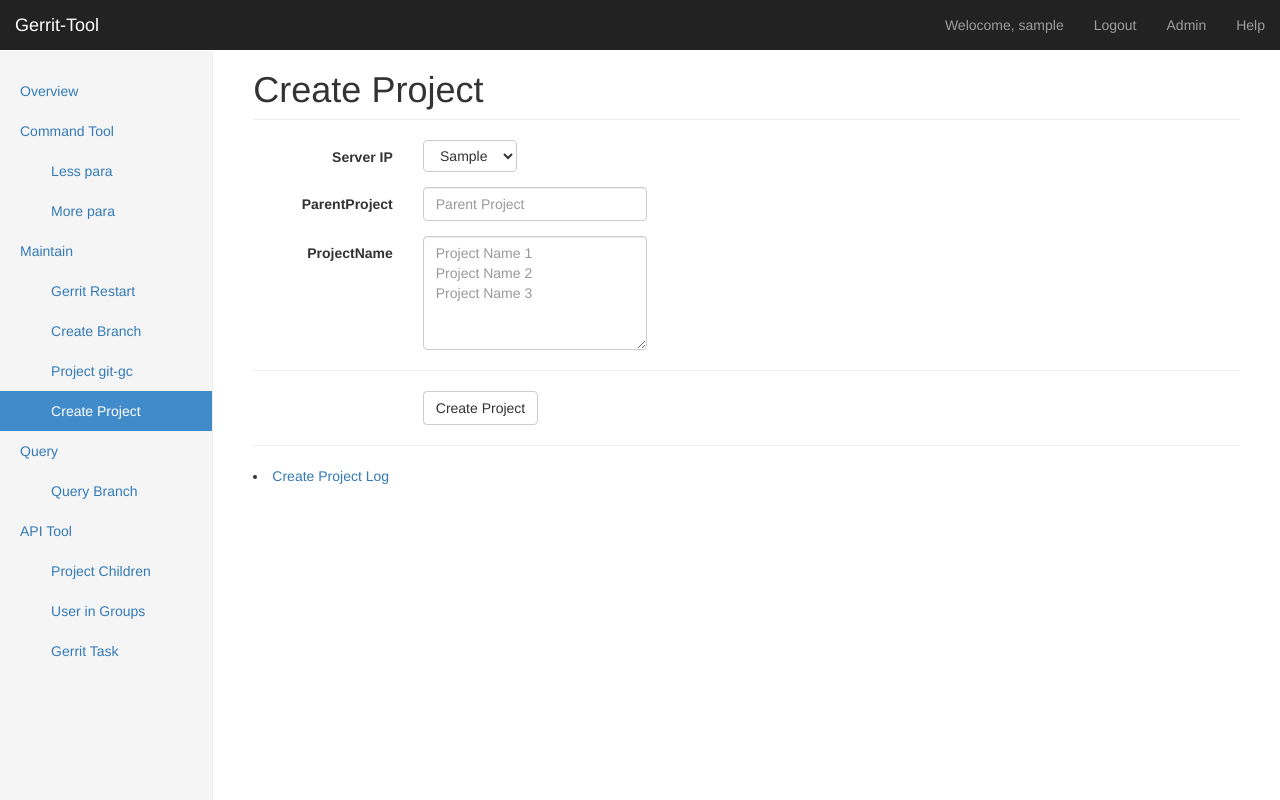
After one commit to bibo19842003/django-gerrit-web-tool, a Django app: page /c_p/ in a window 1280 px wide. The commit adds this page. Run offline with Django 3.2, Linux system fonts and the light colour scheme; a user stored in the database is signed in; tables that the repository leaves empty hold one stand-in row (values such as "Sample post"); some libraries are stand-ins or nearby versions.

Commit message:
Add function : create project

```diff
--- a/gerrit/views.py
+++ b/gerrit/views.py
@@ -359,3 +359,57 @@ def g_t(request):
         return render_to_response('gerrit/gerrittask/empty.html', {'ip': ip,}, context_instance=RequestContext(request))
   else:
     return render_to_response('gerrit/gerrittask/empty.html', {'ip': ip,}, context_instance=RequestContext(request))
+
+
+@login_required
+def c_p(request):
+  runuser =str(request.user)
+  ip = Server.objects.all().order_by('ip')
+  outfile = os.path.dirname(os.path.dirname(__file__)) + '/static/log/gerrit/createproject/create.log'
+  if ( (request.GET.get('s-ip') != None) and (request.GET.get('parentproject') != None) and (request.GET.get('projectname') != None) ):
+    s_ip = request.GET.get('s-ip')
+    if s_ip =="":
+      return render_to_response('gerrit/createproject/createproject.html', {'ip': ip,}, context_instance=RequestContext(request))
+
+    parentproject = request.GET.get('parentproject').replace("/", "%2F")
+    if parentproject =="":
+      return render_to_response('gerrit/createproject/createproject.html', {'ip': ip,}, context_instance=RequestContext(request))
+
+    g = str(Gerritserver.objects.filter(gerrit_ip__ip=s_ip)[0])
+    g_ssh_port = g.split()[2]
+    g_http = g.split()[3]
+    g_path = g.split()[6]
+    g_user = g.split()[8]
+    g_pass = g.split()[9]
+
+    gerrit_config = g_path + "/etc/gerrit.config"
+    auth = commands.getstatusoutput("git config -f /home/bibo/house/work/review_site/etc/gerrit.config --get auth.gitBasicAuthPolicy")[1]
+    if auth == "http":
+      api_command = "curl --basic --user " + g_user + ":" + g_pass + " http://" + s_ip + ":" + g_http + "/a/projects/" + parentproject + " > " + outfile + "; sed -i '1d' " + outfile
+    else:
+      api_command = "curl --user " + g_user + ":" + g_pass + " http://" + s_ip + ":" + g_http + "/a/projects/" + parentproject + " > "  + outfile + "; sed -i '1d' " + outfile
+    commands.getstatusoutput(api_command)
+    count = len(open(outfile, 'rU').readlines())
+    if count == 0:
+      return render_to_response('gerrit/createproject/parentproject_is_not_exist.html', {'ip': ip,}, context_instance=RequestContext(request))
+
+    projectname = request.GET.get('projectname')
+    if projectname =="":
+      return render_to_response('gerrit/createproject/createproject.html', {'ip': ip,}, context_instance=RequestContext(request))
+
+    workspace = os.path.dirname(os.path.dirname(__file__)) + '/common/createproject'
+    runtime = time.strftime("%Y-%m-%d-%H-%M-%S", time.localtime())
+    print(projectname)
+    for project in projectname.split():
+      os.system(workspace + "/createproject.sh %s %s %s %s %s %s %s %s" %(g_ssh_port, g_user, s_ip, project, parentproject, runtime, runuser, os.path.dirname(os.path.dirname(__file__))))
+
+    return render_to_response('gerrit/createproject/createprojectok.html', {'ip': ip,}, context_instance=RequestContext(request))
+
+  return render_to_response('gerrit/createproject/createproject.html', {'ip': ip,}, context_instance=RequestContext(request))
+
+
+def c_p_log(request):
+  path = os.path.dirname(os.path.dirname(__file__)) + '/static/log/gerrit/createproject'
+  filenames = os.listdir(path)
+  filenames.sort(reverse = True)
+  return render_to_response('gerrit/createproject/createprojectlog.html', {'filenames': filenames,}, context_instance=RequestContext(request))
--- a/mysite/urls.py
+++ b/mysite/urls.py
@@ -29,4 +29,6 @@ urlpatterns = patterns('',
     url(r'^p_c/$', 'gerrit.views.p_c'),
     url(r'^u_g/$', 'gerrit.views.u_g'),
     url(r'^g_t/$', 'gerrit.views.g_t'),
+    url(r'^c_p/$', 'gerrit.views.c_p'),
+    url(r'^c_p_log/$', 'gerrit.views.c_p_log'),
 )
--- a/templates/base.html
+++ b/templates/base.html
@@ -75,6 +75,7 @@
             {% block g_r_block %}<li>{% endblock %} <a href="/g_r/">&nbsp;&nbsp;&nbsp;&nbsp;&nbsp;&nbsp;&nbsp;&nbsp;Gerrit Restart</a></li>
             {% block c_b_block %}<li>{% endblock %} <a href="/c_b/">&nbsp;&nbsp;&nbsp;&nbsp;&nbsp;&nbsp;&nbsp;&nbsp;Create Branch</a></li>
             {% block g_c_block %}<li>{% endblock %} <a href="/g_c/">&nbsp;&nbsp;&nbsp;&nbsp;&nbsp;&nbsp;&nbsp;&nbsp;Project git-gc</a></li>
+            {% block c_p_block %}<li>{% endblock %} <a href="/c_p/">&nbsp;&nbsp;&nbsp;&nbsp;&nbsp;&nbsp;&nbsp;&nbsp;Create Project</a></li>
             <li><a href="#">Query</a></li>
             {% block q_b_block %}<li>{% endblock %} <a href="/q_b/">&nbsp;&nbsp;&nbsp;&nbsp;&nbsp;&nbsp;&nbsp;&nbsp;Query Branch</a></li>
             <li><a href="#">API Tool</a></li>
--- /dev/null
+++ b/templates/gerrit/createproject/createproject.html
@@ -0,0 +1,47 @@
+{% extends 'base.html' %}
+{% block c_p_block %}<li class="active">{% endblock %}
+{% block head_block %}Create Project{% endblock %}
+
+{% block body_block %}
+
+<form class="form-horizontal" role="form" action="" method="get">
+   <div class="form-group">
+      <label for="firstname" class="col-sm-2 control-label">Server IP</label>
+      <div class="col-sm-3">
+          <select class="btn btn-default" name="s-ip">
+              {% for ip in ip %}
+                  <option value="{{ ip }}">{{ ip }}</option>
+              {% endfor %}
+          </select>
+      </div>
+   </div>
+
+   <div class="form-group">
+      <label for="firstname" class="col-sm-2 control-label">ParentProject</label>
+      <div class="col-sm-3">
+         <input type="text" class="form-control" name="parentproject" placeholder="Parent Project">
+      </div>
+   </div>
+
+   <div class="form-group">
+      <label for="firstname" class="col-sm-2 control-label">ProjectName</label>
+      <div class="col-sm-3">
+         <textarea rows="5" class="form-control" name="projectname" placeholder="Project Name 1 &#13;&#10;Project Name 2 &#13;&#10;Project Name 3"></textarea>
+      </div>
+   </div>
+
+  <hr class="hr" />
+
+  <div class="form-group">
+    <div class="col-sm-offset-2 col-sm-3">
+      <input id="waiting" type="submit" class="btn btn-default" value="Create Project" data-loading-text="Waiting......">
+    </div>
+  </div>
+
+</form>
+
+<hr class="hr" />
+
+<li><a href="/c_p_log">Create Project Log</a></li>
+
+{% endblock %}
```
Also changed, not shown: templates/gerrit/createproject/createprojectlog.html (added, +12 -0 lines), templates/gerrit/createproject/createprojectok.html (added, +51 -0 lines), templates/gerrit/createproject/parentproject_is_not_exist.html (added, +51 -0 lines), 1 other file.
